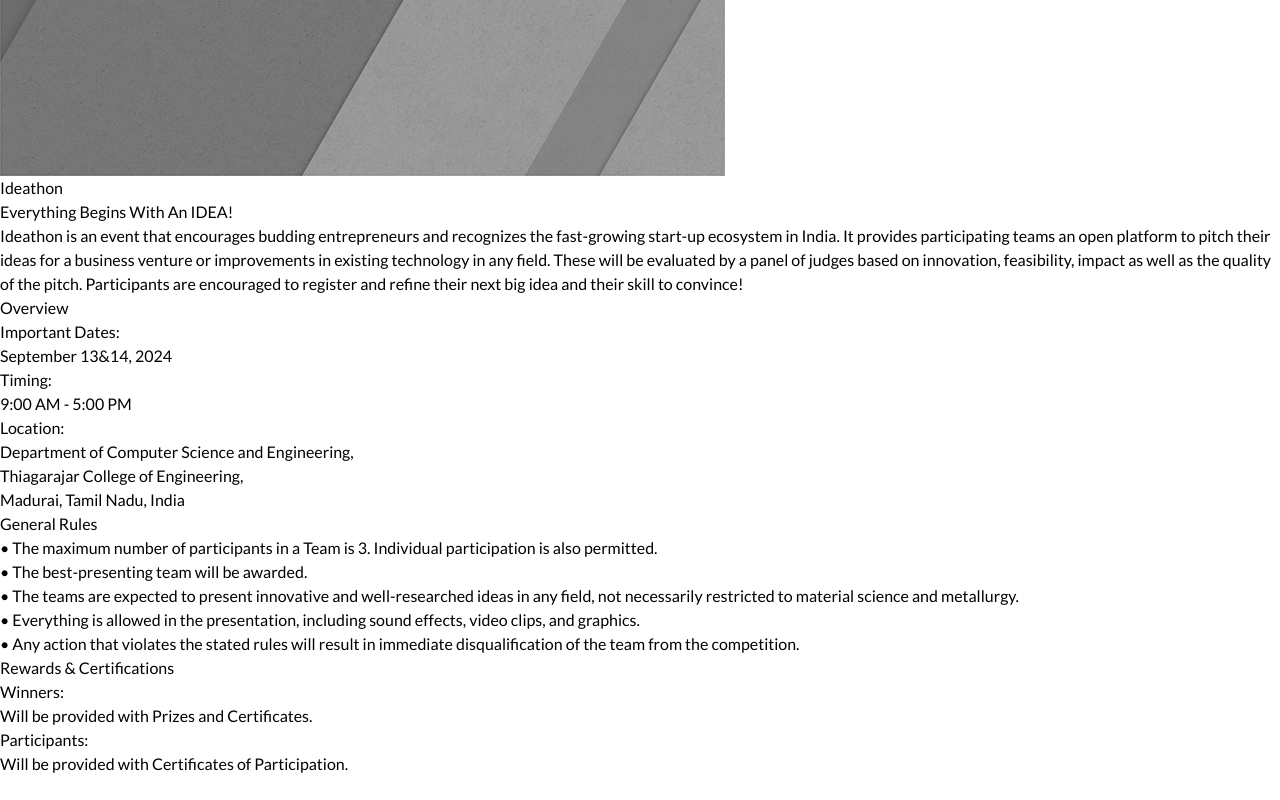
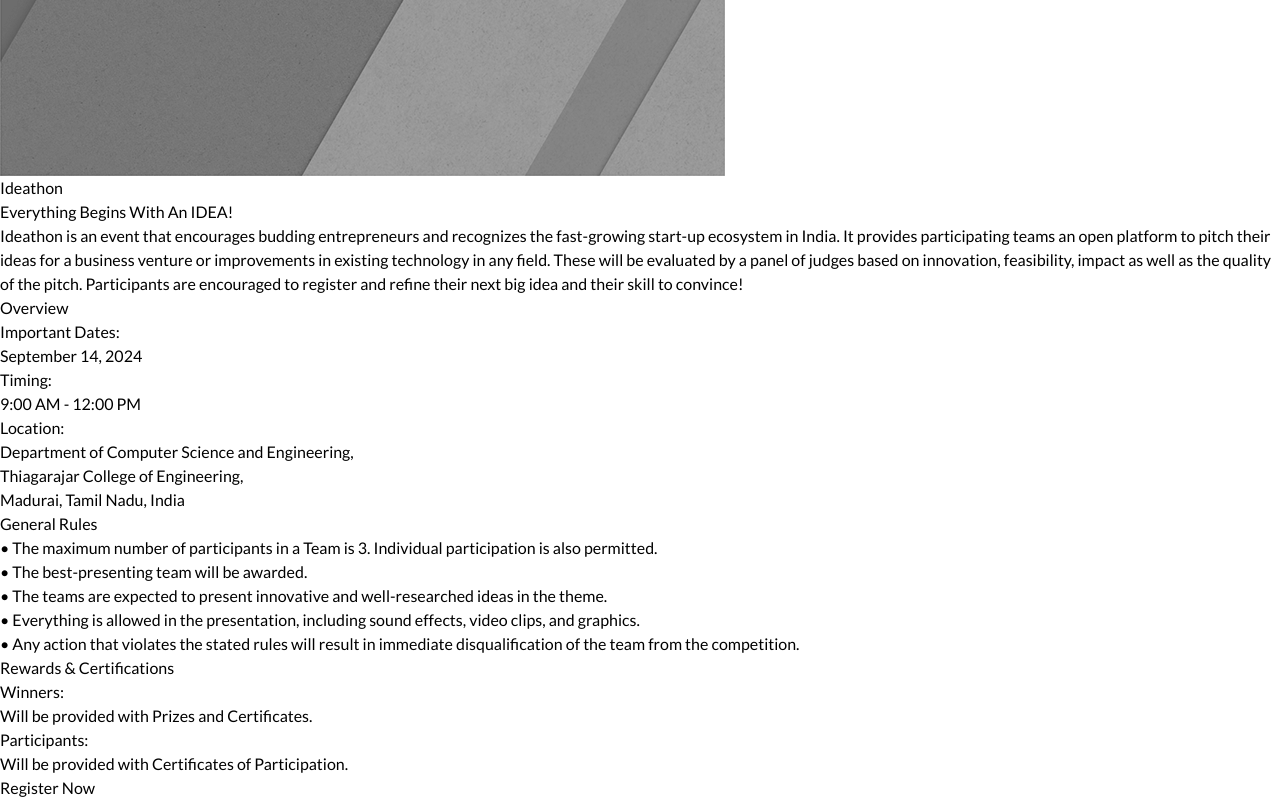
Before and after one commit to venkadesh004/ieee-website, a React (Vite) app: page /ideathon in a window 1280 px wide. Shown: the part 808-1608 px from the top of the page. Before the commit the page ends 1584 px from the top, so only its background shows below. Built offline with nearby package versions, Linux system fonts and the light colour scheme.

Commit message:
feat(ui): Button

```diff
--- a/src/pages/Ideathon.jsx
+++ b/src/pages/Ideathon.jsx
@@ -1,5 +1,6 @@
 import BackgroundComponent from "../components/BackgroundComponent";
 import { useMediaQuery } from "@mui/material";
+import { Link } from "react-router-dom";
 function Ideathon() {
   const isMobileScreen = useMediaQuery("(min-width: 590px)");
 
@@ -32,12 +33,12 @@ function Ideathon() {
         <h1 className="text-xl text-[#226E93] font-semibold mt-[20px]">
           Important Dates:
         </h1>
-        <p className="text-[18px] mt-[5px]">September 13&14, 2024</p>
+        <p className="text-[18px] mt-[5px]">September 14, 2024</p>
 
         <h1 className="text-xl text-[#226E93] font-semibold mt-[20px]">
           Timing:
         </h1>
-        <p className="text-[18px] mt-[5px]">9:00 AM - 5:00 PM</p>
+        <p className="text-[18px] mt-[5px]">9:00 AM - 12:00 PM</p>
 
         <h1 className="text-xl text-[#226E93] font-semibold mt-[20px]">
           Location:
@@ -60,8 +61,7 @@ function Ideathon() {
         </p>
         <p className="text-[18px] mt-[5px]">
           &#x2022; The teams are expected to present innovative and
-          well-researched ideas in any field, not necessarily restricted to
-          material science and metallurgy.
+          well-researched ideas in the theme.
         </p>
         <p className="text-[18px] mt-[5px]">
           &#x2022; Everything is allowed in the presentation, including sound
@@ -87,6 +87,13 @@ function Ideathon() {
         <p className="text-[18px] mt-[5px]">
           Will be provided with Certificates of Participation.
         </p>
+        <Link
+          className="bg-[#226E93] inline-block  w-fit mt-4 p-4  rounded-md text-white"
+          target="_blank"
+          to="https://forms.gle/FCJCjsTx9Ng7bG44A"
+        >
+          Register Now
+        </Link>
       </div>
     </div>
   );
--- a/src/pages/KeySpeakers.jsx
+++ b/src/pages/KeySpeakers.jsx
@@ -4,25 +4,64 @@ import { useMediaQuery } from "@mui/material";
 
 const speakers = {
   external: [
-    { name: 'Dr. M. Sujithra', affiliation: 'CIT, Coimbatore', profile: 'https://www.cit.edu.in/faculty/msc-data-science-department/FAC6378312' },
+    {
+      name: "Dr. M. Sujithra",
+      affiliation: "CIT, Coimbatore",
+      profile:
+        "https://www.cit.edu.in/faculty/msc-data-science-department/FAC6378312",
+    },
   ],
   internal: [
-    { name: 'Dr. S. Baskar',  affiliation: 'Professor & Dean (R&D) TCE', profile: 'https://example.com/baskar' },
-    { name: 'Dr. P. Venkatesh',  affiliation: 'Professor TCE', profile: 'https://example.com/venkatesh' },
-    { name: 'Dr. C. Deisy',  affiliation: 'Professor TCE', profile: 'https://example.com/deisy' },
-    { name: 'Dr. S. Padmavathi',  affiliation: 'Professor TCE', profile: 'https://example.com/padmavathi' },
-    { name: 'Dr. P. Karthikeyan', affiliation: 'Associate Professor TCE', profile: 'https://example.com/karthikeyan' },
-    { name: 'Dr. A. M. Abirami',  affiliation: 'Associate Professor TCE', profile: 'https://example.com/abirami' },
+    {
+      name: "Dr. S. Baskar",
+      affiliation: "Professor & Dean (R&D) TCE",
+      profile: "https://example.com/baskar",
+    },
+    {
+      name: "Dr. P. Venkatesh",
+      affiliation: "Professor TCE",
+      profile: "https://example.com/venkatesh",
+    },
+    {
+      name: "Dr. C. Deisy",
+      affiliation: "Professor TCE",
+      profile: "https://example.com/deisy",
+    },
+    {
+      name: "Dr. S. Padmavathi",
+      affiliation: "Professor TCE",
+      profile: "https://example.com/padmavathi",
+    },
+    {
+      name: "Dr. P. Karthikeyan",
+      affiliation: "Associate Professor TCE",
+      profile: "https://example.com/karthikeyan",
+    },
+    {
+      name: "Dr. A. M. Abirami",
+      affiliation: "Associate Professor TCE",
+      profile: "https://example.com/abirami",
+    },
   ],
 };
 
 const SpeakerList = ({ title, speakers }) => (
   <div className="mt-[40px]">
-    <h2 className="text-[#226E93] font-bold text-[20px] mb-[20px] underline">{title}</h2>
+    <h2 className="text-[#226E93] font-bold text-[20px] mb-[20px] underline">
+      {title}
+    </h2>
     <ul className="list-none p-0">
       {speakers.map((speaker, index) => (
         <li key={index} className="my-[10px]">
-          {index + 1}.{speaker.name}, {speaker.affiliation} <a href={speaker.profile} className="text-[#61dafb]" target="_blank" rel="noopener noreferrer">Profile</a>
+          {index + 1}.{speaker.name}, {speaker.affiliation}{" "}
+          <a
+            href={speaker.profile}
+            className="text-[#61dafb]"
+            target="_blank"
+            rel="noopener noreferrer"
+          >
+            Profile
+          </a>
         </li>
       ))}
     </ul>
@@ -34,7 +73,11 @@ function KeySpeakers() {
 
   const heading = (
     <div className="flex flex-col items-center text-center">
-      <h1 className={`text-white font-bold ${isMobileScreen ? "text-[70px]" : "text-[40px]"}`}>
+      <h1
+        className={`text-white font-bold ${
+          isMobileScreen ? "text-[70px]" : "text-[40px]"
+        }`}
+      >
         Keynote Speakers
       </h1>
     </div>
```
